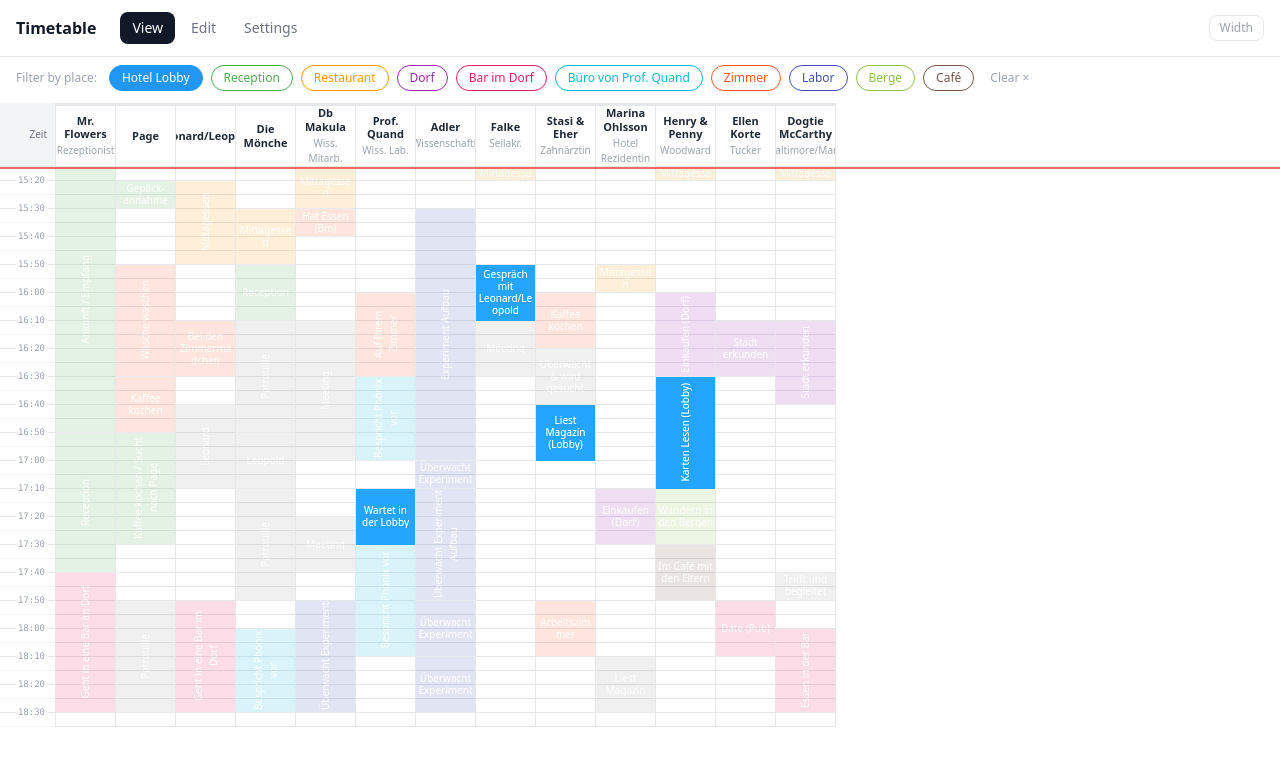
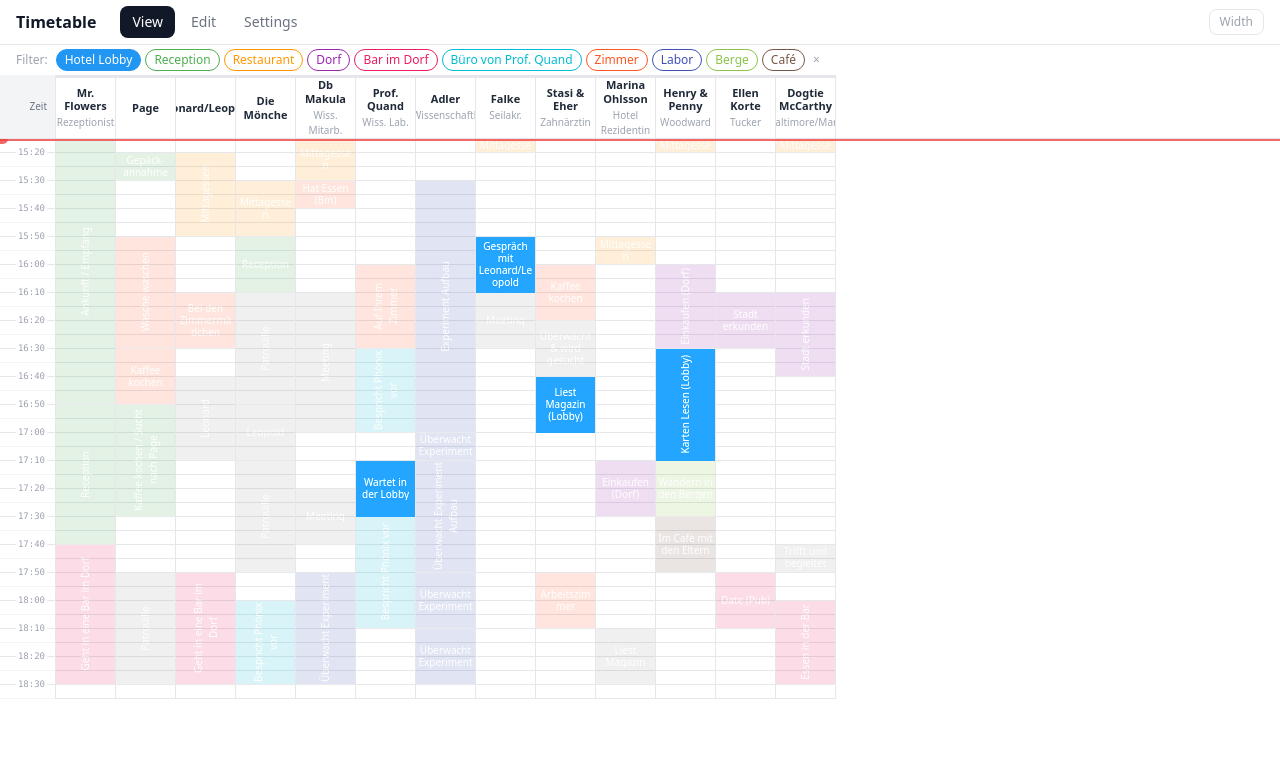
Before and after one commit to MichiGandi/RoleplayTimetable, a React (Vite) app: page / in a window 1280 px wide. Both pictures are taken after a click on the button "Hotel Lobby". Shown: the top 766 px of the page. Built offline with nearby package versions, Linux system fonts and the light colour scheme.

Commit message:
compat top bars

```diff
--- a/src/App.tsx
+++ b/src/App.tsx
@@ -21,7 +21,7 @@ export default function App() {
 
   return (
     <div className="h-screen flex flex-col bg-white overflow-hidden">
-      <header className="border-b border-gray-200 px-4 py-3 flex items-center gap-4 flex-shrink-0">
+      <header className="border-b border-gray-200 px-4 py-1.5 flex items-center gap-4 flex-shrink-0">
         <h1 className="text-base font-semibold text-gray-900">Timetable</h1>
         <nav className="flex gap-1 ml-2">
           <button
--- a/src/components/TimetableView.tsx
+++ b/src/components/TimetableView.tsx
@@ -213,8 +213,8 @@ export default function TimetableView({ characters, events, places, isEditMode,
   return (
     <div className="flex flex-col h-full min-h-0">
       {!isEditMode && places.length > 0 && (
-        <div className="mb-3 mx-4 mt-2 flex flex-wrap gap-2 items-center flex-shrink-0">
-          <span className="text-xs text-gray-400 mr-1">Filter by place:</span>
+        <div className="mb-1 mx-4 mt-1 flex flex-wrap gap-1 items-center flex-shrink-0">
+          <span className="text-xs text-gray-400 mr-1">Filter:</span>
           {places.map(place => {
             const isActive = activePlace === place.id
             const isChildActive = !isActive && activePlaceIds.has(place.id)
@@ -223,12 +223,12 @@ export default function TimetableView({ characters, events, places, isEditMode,
               <button
                 key={place.id}
                 onClick={() => setActivePlace(prev => prev === place.id ? null : place.id)}
-                className="flex items-center gap-1.5 px-3 py-1 rounded-full text-xs font-medium border transition-all"
+                className="flex items-center px-2 py-0.5 rounded-full text-xs font-medium border transition-all"
                 style={{
                   backgroundColor: isActive ? place.color : isChildActive ? `${place.color}30` : 'transparent',
                   borderColor: place.color,
                   color: isActive ? 'white' : place.color,
-                  marginLeft: isChild ? 8 : 0,
+                  marginLeft: isChild ? 6 : 0,
                   borderStyle: isChild ? 'dashed' : 'solid',
                 }}
               >
@@ -239,15 +239,15 @@ export default function TimetableView({ characters, events, places, isEditMode,
           {activePlace && (
             <button
               onClick={() => setActivePlace(null)}
-              className="text-xs text-gray-400 hover:text-gray-600 px-2 py-1"
+              className="text-xs text-gray-400 hover:text-gray-600 px-1"
             >
-              Clear ×
+              ×
             </button>
           )}
         </div>
       )}
       {isEditMode && (
-        <div className="mb-3 mx-4 mt-2 px-4 py-2 bg-amber-50 border border-amber-200 rounded-lg text-sm text-amber-700 flex-shrink-0">
+        <div className="mb-1 mx-4 mt-1 px-3 py-1 bg-amber-50 border border-amber-200 rounded-lg text-xs text-amber-700 flex-shrink-0">
           Click an event to edit · Drag over empty cells to create a new event
         </div>
       )}
@@ -398,20 +398,17 @@ export default function TimetableView({ characters, events, places, isEditMode,
           const clampMin = scrollInfo.scrollTop
           const clampMax = scrollInfo.scrollTop + scrollInfo.viewportHeight - headerH - 2
           const clampedTop = Math.max(clampMin, Math.min(realTop, clampMax))
-          const isClamped = realTop < clampMin || realTop > clampMax
           return (
             <div
               className="absolute left-0 right-0 pointer-events-none"
               style={{ top: clampedTop, zIndex: 15, height: 0 }}
             >
               <div className="absolute left-0 right-0 h-0.5 bg-red-500 opacity-80" />
-              {!isClamped && (
-                <div
-                  className="absolute pointer-events-auto cursor-ns-resize select-none bg-red-500 opacity-80 hover:opacity-100 transition-opacity rounded-full"
-                  style={{ left: -8, top: -5, width: 16, height: 10 }}
-                  onMouseDown={handleTimeLineMouseDown}
-                />
-              )}
+              <div
+                className="absolute pointer-events-auto cursor-ns-resize select-none bg-red-500 opacity-80 hover:opacity-100 transition-opacity rounded-full"
+                style={{ left: -8, top: -5, width: 16, height: 10 }}
+                onMouseDown={handleTimeLineMouseDown}
+              />
             </div>
           )
         })()}
```
